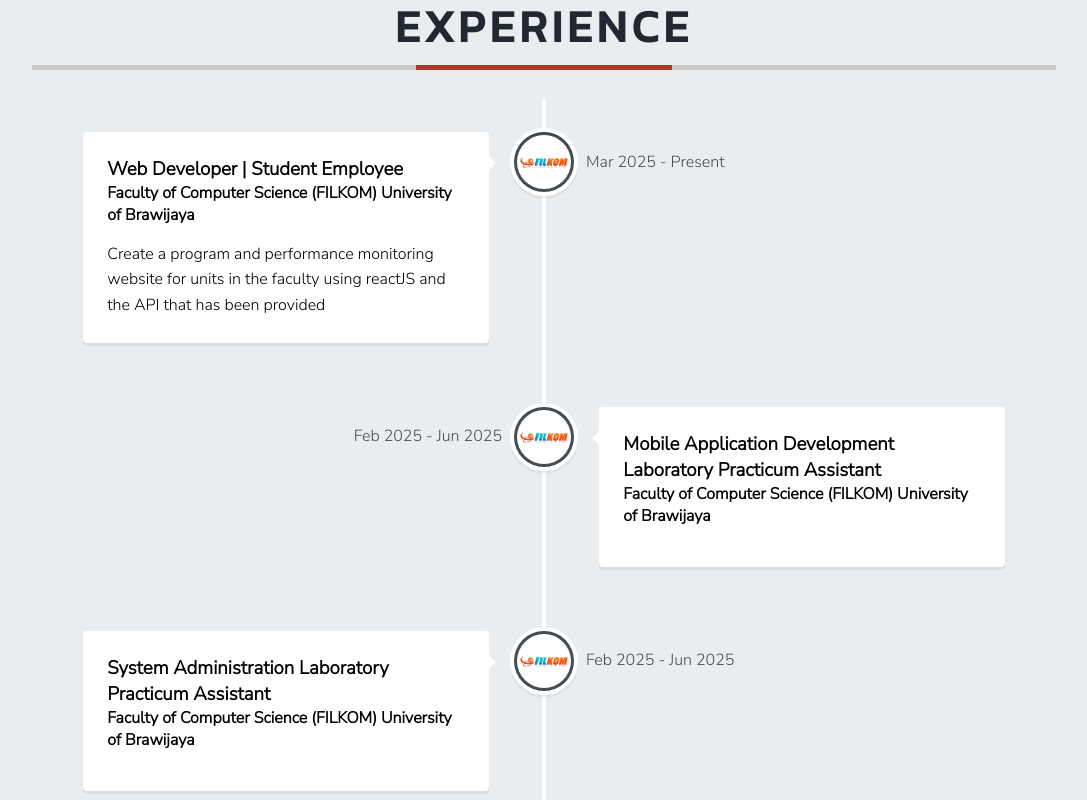
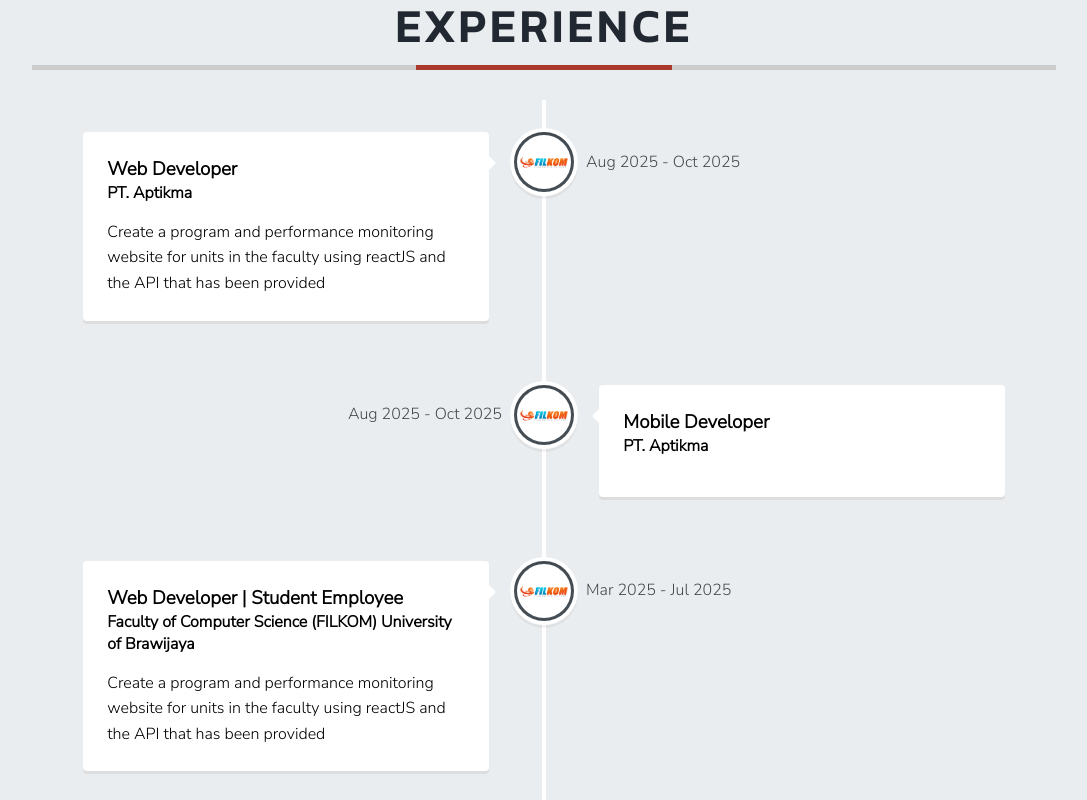
Before and after one commit to MuhammadHelga/muhammadhelga, a React (Vite) app: page / in a window 1280 px wide. Shown: the part 1900-2700 px from the top of the page, without its empty margins (96-1183 px from the left). Built offline with nearby package versions, Linux system fonts and the light colour scheme.

Commit message:
New Experience

```diff
--- a/src/components/Experience.jsx
+++ b/src/components/Experience.jsx
@@ -14,7 +14,31 @@ function Experience() {
         <VerticalTimeline animate={false}>
             <VerticalTimelineElement
                 className="vertical-timeline-element--work"
-                date="Mar 2025 - Present"
+                date="Aug 2025 - Oct 2025"
+                iconStyle={{ background: 'rgb(70, 78, 85)', color: '#fff', display: 'flex', justifyContent: 'center', alignItems: 'center' }}
+                icon={<img src={iconFilkom} alt='dsi icon' style={{ width: '90%', height: '90%', borderRadius: '50%', objectFit: 'cover' }}/>}
+                >
+                <h3 className="vertical-timeline-element-title">Web Developer</h3>
+                <h4 className="vertical-timeline-element-subtitle">PT. Aptikma</h4>
+                <p>
+                    Create a program and performance monitoring website for units in the faculty using reactJS and the API that has been provided
+                </p>
+            </VerticalTimelineElement>
+            <VerticalTimelineElement
+                className="vertical-timeline-element--work"
+                date="Aug 2025 - Oct 2025"
+                iconStyle={{ background: 'rgb(70, 78, 85)', color: '#fff', display: 'flex', justifyContent: 'center', alignItems: 'center' }}
+                icon={<img src={iconFilkom} alt='dsi icon' style={{ width: '90%', height: '90%', borderRadius: '50%', objectFit: 'cover' }}/>}
+                >
+                <h3 className="vertical-timeline-element-title">Mobile Developer</h3>
+                <h4 className="vertical-timeline-element-subtitle">PT. Aptikma</h4>
+                <p>
+
+                </p>
+            </VerticalTimelineElement>
+            <VerticalTimelineElement
+                className="vertical-timeline-element--work"
+                date="Mar 2025 - Jul 2025"
                 iconStyle={{ background: 'rgb(70, 78, 85)', color: '#fff', display: 'flex', justifyContent: 'center', alignItems: 'center' }}
                 icon={<img src={iconFilkom} alt='dsi icon' style={{ width: '90%', height: '90%', borderRadius: '50%', objectFit: 'cover' }}/>}
                 >
```
